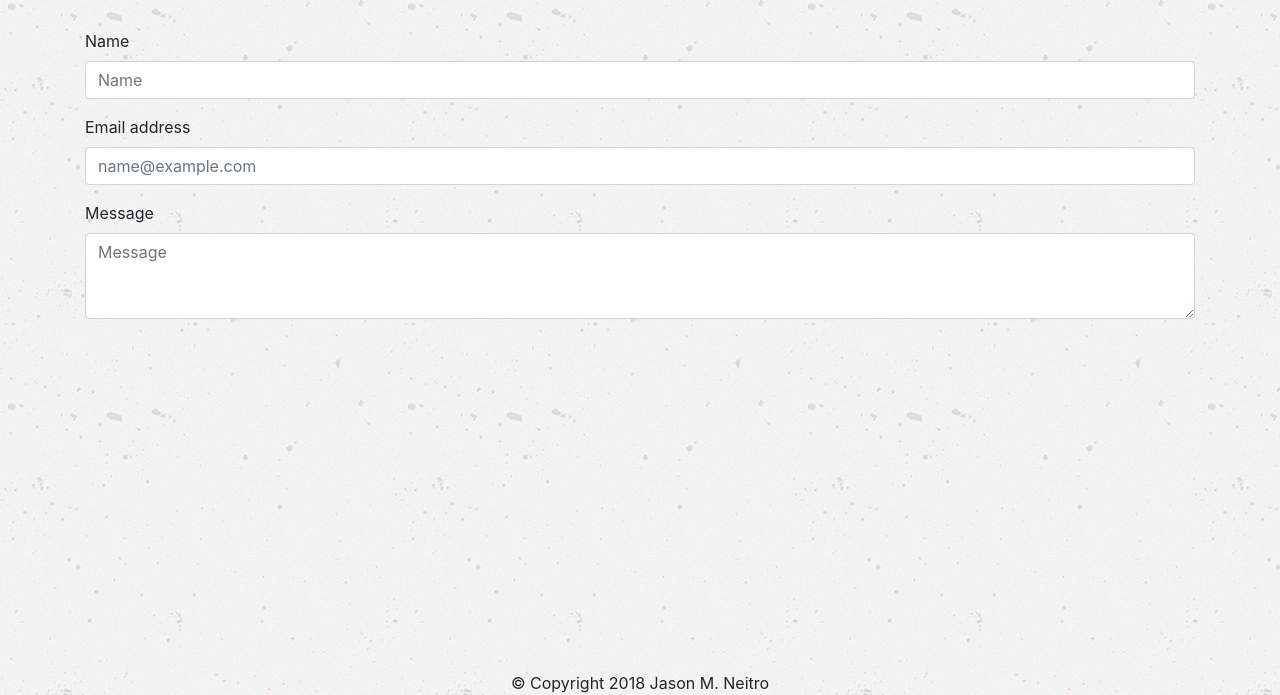
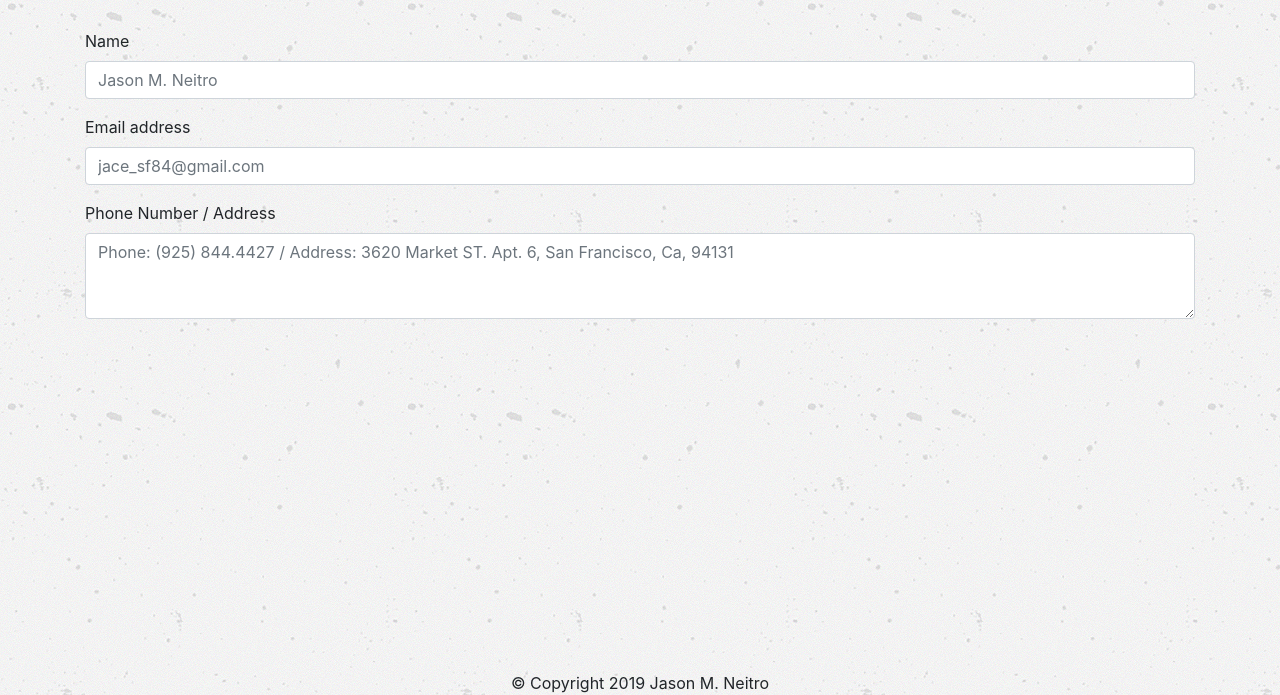
Before and after one commit to jace1084/jace1084.github.io, a plain HTML site: page contact.html in a window 1280 px wide. Shown: the part 155-850 px from the top of the page. Drawn offline with nearby package versions, Linux system fonts and the light colour scheme.

Commit message:
added my contact info

```diff
--- a/contact.html
+++ b/contact.html
@@ -50,16 +50,16 @@
         <form>
                 <div class="form-group">
                   <label for="exampleFormControlInput1">Name</label>
-                  <input type="email" class="form-control" id="exampleFormControlInput1" placeholder="Name">
+                  <input type="email" class="form-control" id="exampleFormControlInput1" placeholder="Jason M. Neitro">
                 </div>
                 <div class="form-group">
                     <label for="exampleFormControlInput1">Email address</label>
-                    <input type="email" class="form-control" id="exampleFormControlInput1" placeholder="name@example.com">
+                    <input type="email" class="form-control" id="exampleFormControlInput1" placeholder="jace_sf84@gmail.com">
                 </input>
                 </div>
                 <div class="form-group">
-                  <label for="exampleFormControlTextarea1">Message</label>
-                  <textarea class="form-control" id="exampleFormControlTextarea1" rows="3" placeholder="Message"></textarea>
+                  <label for="exampleFormControlTextarea1">Phone Number / Address </label>
+                  <textarea class="form-control" id="exampleFormControlTextarea1" rows="3" placeholder="Phone: (925) 844.4427 / Address: 3620 Market ST. Apt. 6, San Francisco, Ca, 94131"></textarea>
                 </div>
               </form>
 
@@ -83,7 +83,7 @@
 
     <footer>
         <div class="text-center">
-            &copy; Copyright 2018 Jason M. Neitro
+            &copy; Copyright 2019 Jason M. Neitro
         </div>
     </footer>
 
```
Also changed, not shown: index.html (+6 -6 lines), portfolio.html (+2 -2 lines).
